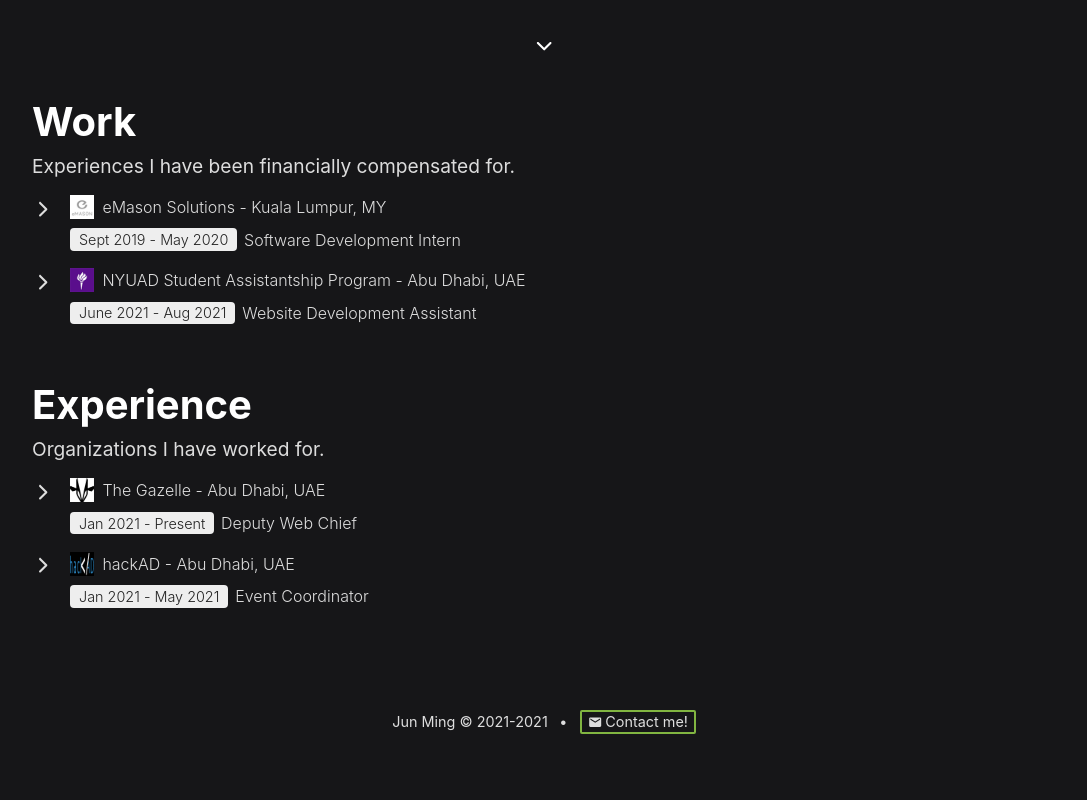
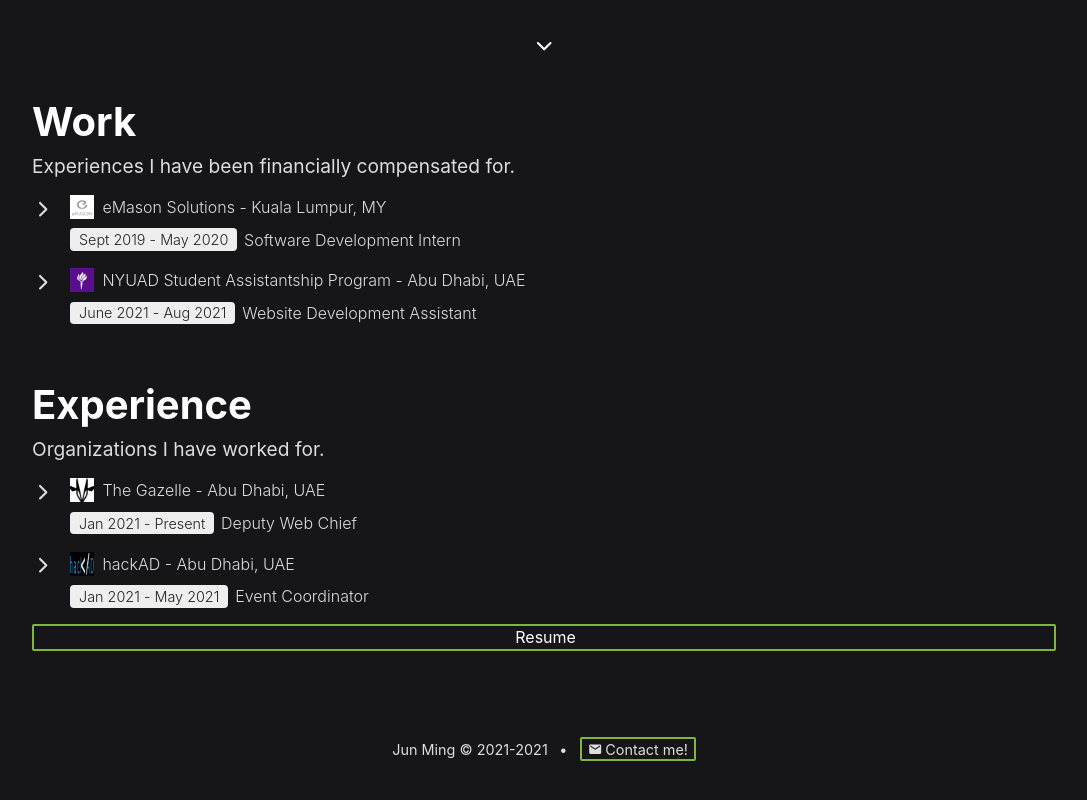
Before and after one commit to dweggyness/portfolio2021, a Next.js app: page / in a window 1280 px wide. Shown: the part 727-1527 px from the top of the page, without its empty margins (96-1183 px from the left). Before the commit the page ends 1504 px from the top, so only its background shows below. Built offline with nearby package versions, Linux system fonts and the light colour scheme.

Commit message:
add prop-types, add button to home page

```diff
--- a/package.json
+++ b/package.json
@@ -11,6 +11,7 @@
   "dependencies": {
     "eslint-config-airbnb-base": "^14.2.1",
     "next": "11.0.1",
+    "prop-types": "^15.7.2",
     "react": "17.0.2",
     "react-dom": "17.0.2",
     "react-icons": "^4.2.0"
--- a/pages/index.js
+++ b/pages/index.js
@@ -1,7 +1,7 @@
 import React from 'react';
 import { IoIosArrowDown } from 'react-icons/io';
 import styles from '../styles/Home.module.css';
-import { Header, Footer, ExperienceComponent } from '../components';
+import { Header, Footer, Button, ExperienceComponent } from '../components';
 import nyuadLogo from '../public/images/nyuad-logo.png';
 import hackadLogo from '../public/images/hackad-logo.png';
 import gazelleLogo from '../public/images/gazelle-logo.png';
@@ -74,6 +74,12 @@ export default function Home() {
           endDate='May 2021'
         />
         <div style={{ marginTop: '1em' }} />
+        <div>
+          <Button
+            link={'resume.pdf'}
+            text='Resume'
+          />
+        </div>
       </section>
       <Footer />
     </div>
```
Also changed, not shown: components/Button.js (+7 -0 lines), components/ExperienceComponent.js (+9 -0 lines), 1 other file (tests, documents, lock files or other folders).
